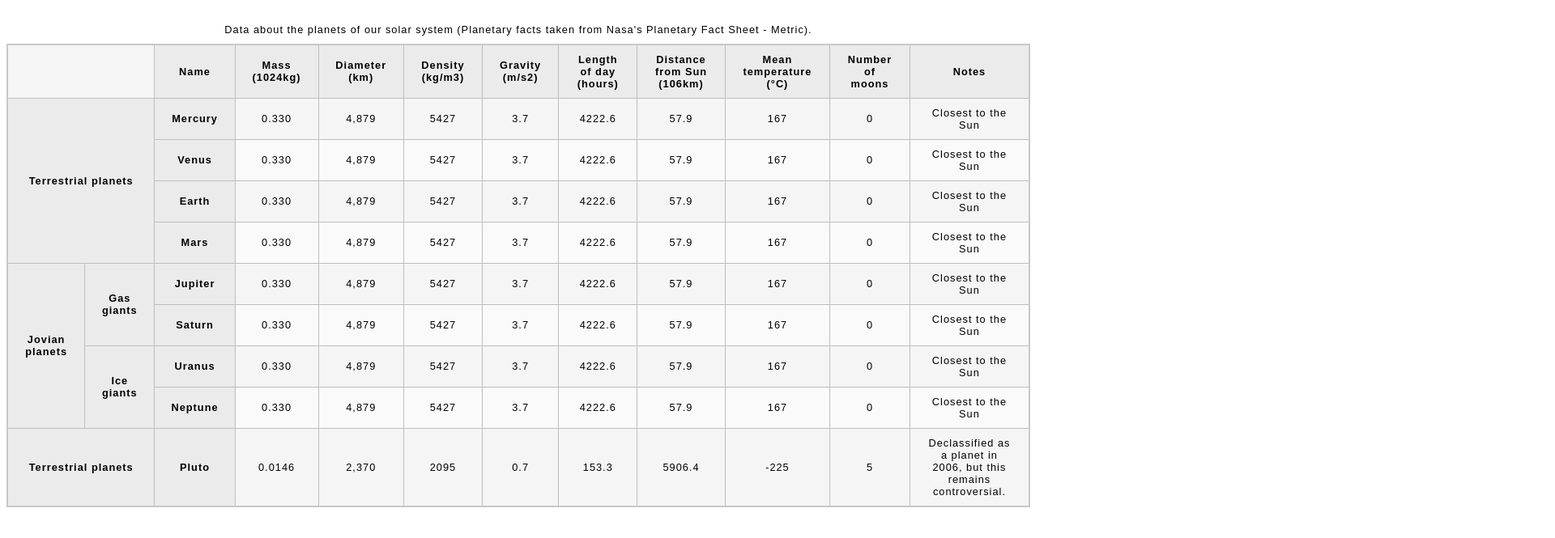
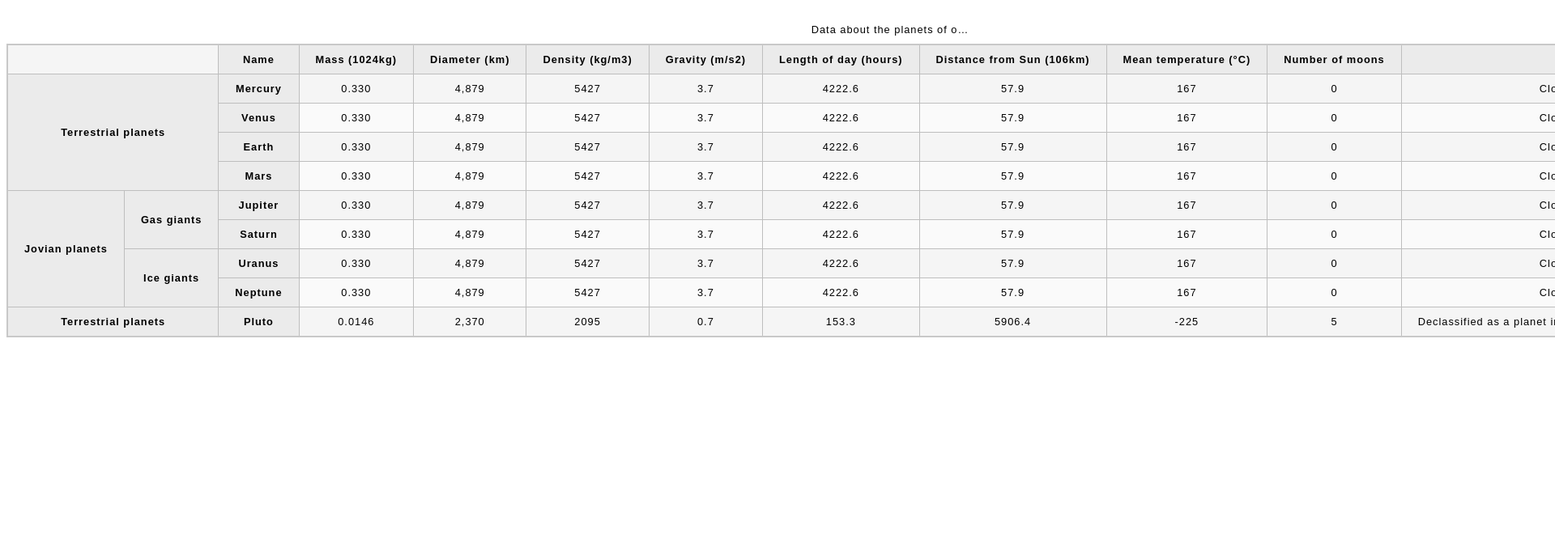
Before and after one commit to suyash113/full_stack_development, a plain HTML site: page practice-files/planet-data-table/index.html in a window 1280 px wide. Shown: the part 61-726 px from the top of the page at 81% size, 1920 px wide, since content can reach past the window. Drawn offline with Linux system fonts and the light colour scheme.

Commit message:
learn ellipsis when you want to text overflow but with style

```diff
--- /dev/null
+++ b/practice-files/planet-data-table/ellipsis_ex.css
@@ -0,0 +1,20 @@
+h1 {
+  width: 200px;
+  white-space: nowrap;
+  overflow: hidden;
+  text-overflow: ellipsis;
+
+  padding: 20px;
+  font-size: 1.3rem;
+  margin: 0;
+  background: white;
+  resize: horizontal;
+}
+
+body {
+  height: 100vh;
+  overflow: hidden;
+  display: grid;
+  place-items: center;
+  background: #ccc;
+}
--- a/practice-files/planet-data-table/style.css
+++ b/practice-files/planet-data-table/style.css
@@ -13,6 +13,10 @@ td,
 th {
   border: 1px solid rgb(190 190 190);
   padding: 10px 20px;
+  width: 20px;
+  white-space: nowrap;
+  overflow: hidden;
+  text-overflow: ellipsis;
 }
 
 th {
@@ -33,6 +37,8 @@ tr:nth-child(odd) td {
 
 caption {
   padding: 10px;
+  width: 200px;
+  margin: auto;
   white-space: nowrap;
   overflow: hidden;
   text-overflow: ellipsis;
```
Also changed, not shown: practice-files/planet-data-table/ellipsis_ex.html (added, +15 -0 lines).
